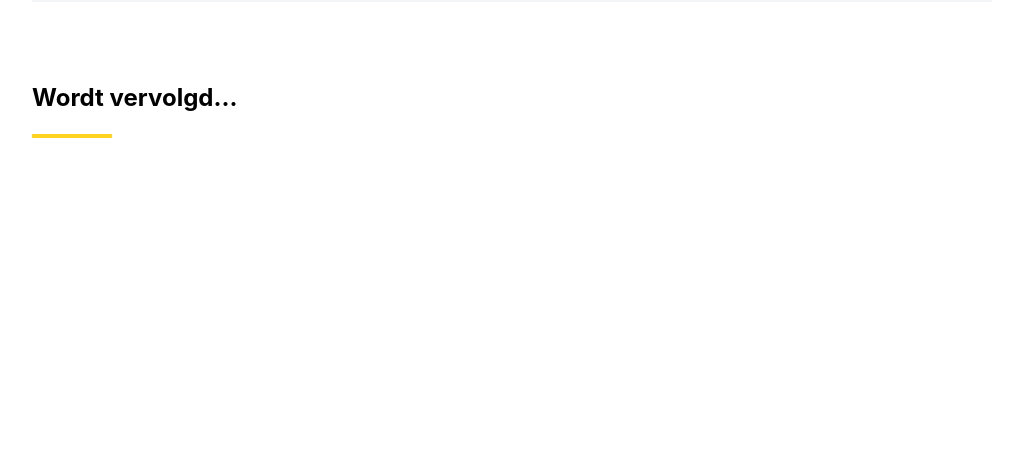
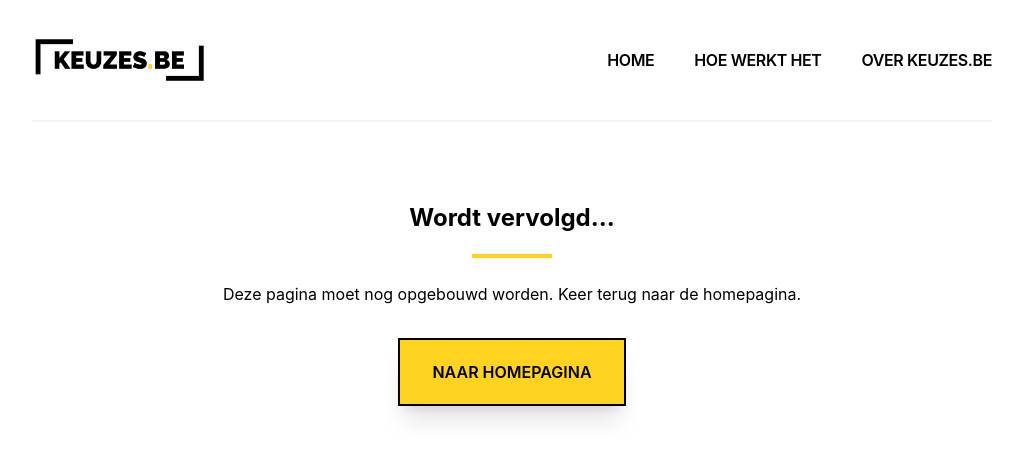
Before and after one commit to webdevamin/keuzes, a Next.js app: page /about in a window 1280 px wide. Shown: the top 460 px of the page, without its empty margins (128-1151 px from the left). Built offline with nearby package versions, Linux system fonts and the light colour scheme.

Commit message:
Under construction guide and about pages

```diff
--- a/pages/404.jsx
+++ b/pages/404.jsx
@@ -21,7 +21,7 @@ const ClientError = () => {
                     </p>
                 </section>
                 <Link href={'/'}>
-                    <a className={`button mt-7`}>
+                    <a className={`button mt-8`}>
                         Naar homepagina
                     </a>
                 </Link>
--- a/pages/500.jsx
+++ b/pages/500.jsx
@@ -19,7 +19,7 @@ const ServerError = () => {
                     </p>
                 </section>
                 <Link href={'/'}>
-                    <a className={`button mt-7`}>
+                    <a className={`button mt-8`}>
                         Naar homepagina
                     </a>
                 </Link>
--- a/pages/about.jsx
+++ b/pages/about.jsx
@@ -1,14 +1,26 @@
 import Seo from '../components/Seo'
 import Header from "../components/Header";
+import Link from 'next/link';
 
 const About = () => {
     return (
         <>
-            <Seo title={"Pagina niet gevonden"} description={`De pagina die u er naar
-            zocht bestaat niet. Keer terug naar de homepagina.`} noIndex />
-            {/* <Header /> */}
-            <main>
-                <h1>Wordt vervolgd...</h1>
+            <Seo title={"Over Keuzes.be"} description={`Over Keuzes.be`} />
+            <Header />
+            <main className={`text-center`}>
+                <section>
+                    <h1 className={`after:mx-auto mb-6`}>
+                        Wordt vervolgd...
+                    </h1>
+                    <p>
+                        Deze pagina moet nog opgebouwd worden. Keer terug naar de homepagina.
+                    </p>
+                </section>
+                <Link href={'/'}>
+                    <a className={`button mt-8`}>
+                        Naar homepagina
+                    </a>
+                </Link>
             </main>
         </>
     )
--- a/pages/guide.jsx
+++ b/pages/guide.jsx
@@ -1,14 +1,26 @@
 import Seo from '../components/Seo'
 import Header from "../components/Header";
+import Link from 'next/link';
 
 const Guide = () => {
     return (
         <>
-            <Seo title={"Pagina niet gevonden"} description={`De pagina die u er naar
-            zocht bestaat niet. Keer terug naar de homepagina.`} noIndex />
-            {/* <Header /> */}
-            <main>
-                <h1>Wordt vervolgd...</h1>
+            <Seo title={"Hoe werkt Keuzes.be"} description={`Hoe werkt Keuzes.be`} />
+            <Header />
+            <main className={`text-center`}>
+                <section>
+                    <h1 className={`after:mx-auto mb-6`}>
+                        Wordt vervolgd...
+                    </h1>
+                    <p>
+                        Deze pagina moet nog opgebouwd worden. Keer terug naar de homepagina.
+                    </p>
+                </section>
+                <Link href={'/'}>
+                    <a className={`button mt-8`}>
+                        Naar homepagina
+                    </a>
+                </Link>
             </main>
         </>
     )
```
